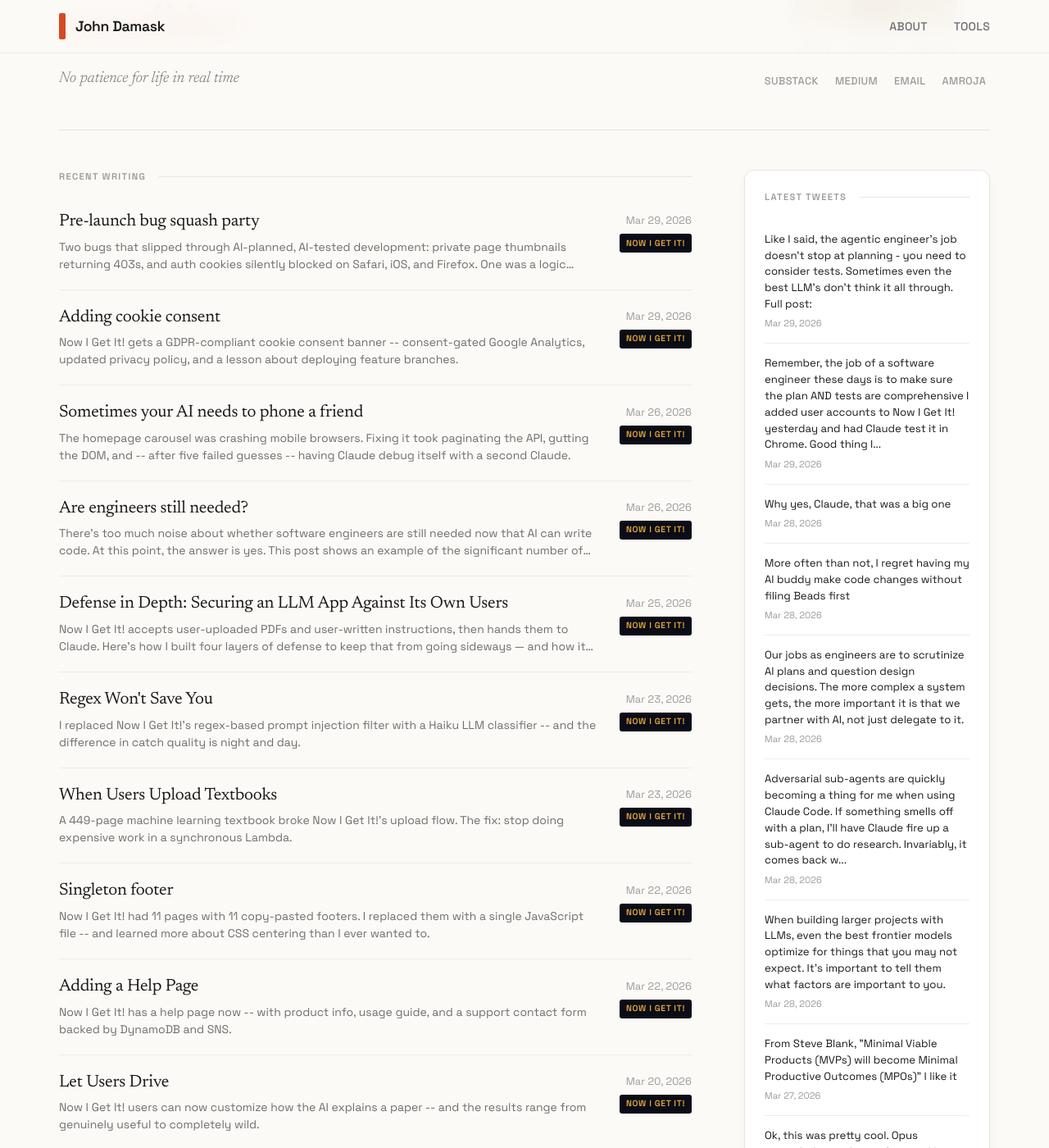
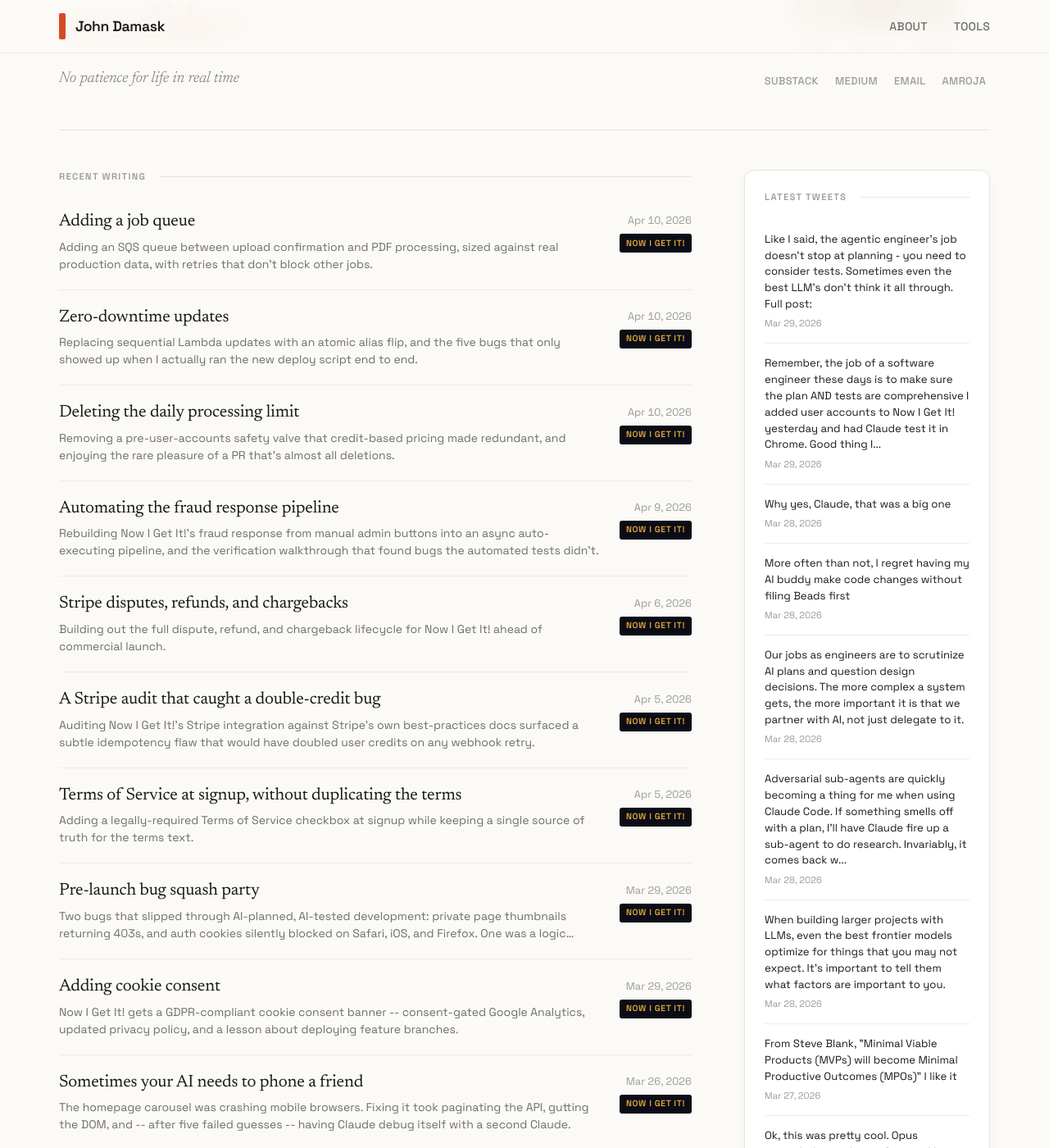
Before and after one commit to jbdamask/jbdamask.github.io, a Jekyll site: the page built from index.html, in a window 1280 px wide and 1400 px high, scrolled down 336 px. Shown: the whole window at 82% size. Built offline with Jekyll 4.4.1, drawn with Linux system fonts in a browser that asks for light colours; the list of posts is cut into pages by our own code.

Commit message:
Update Now I Get It posts

```diff
--- a/_data/nowigetit-posts.yml
+++ b/_data/nowigetit-posts.yml
@@ -2,6 +2,58 @@
 # Fetches RSS feed and merges with existing posts
 # This preserves older posts not in the RSS feed
 
+- title: Adding a job queue
+  source: nowigetit
+  url: https://nowigetit.us/blog/adding-a-job-queue.html
+  date: '2026-04-10'
+  excerpt: Adding an SQS queue between upload confirmation and PDF processing, sized
+    against real production data, with retries that don't block other jobs.
+  image: ''
+- title: Zero-downtime updates
+  source: nowigetit
+  url: https://nowigetit.us/blog/zero-downtime-updates.html
+  date: '2026-04-10'
+  excerpt: Replacing sequential Lambda updates with an atomic alias flip, and the
+    five bugs that only showed up when I actually ran the new deploy script end to
+    end.
+  image: ''
+- title: Deleting the daily processing limit
+  source: nowigetit
+  url: https://nowigetit.us/blog/deleting-the-daily-processing-limit.html
+  date: '2026-04-10'
+  excerpt: Removing a pre-user-accounts safety valve that credit-based pricing made
+    redundant, and enjoying the rare pleasure of a PR that's almost all deletions.
+  image: ''
+- title: Automating the fraud response pipeline
+  source: nowigetit
+  url: https://nowigetit.us/blog/automating-the-fraud-response-pipeline.html
+  date: '2026-04-09'
+  excerpt: Rebuilding Now I Get It!'s fraud response from manual admin buttons into
+    an async auto-executing pipeline, and the verification walkthrough that found
+    bugs the automated tests didn't.
+  image: ''
+- title: Stripe disputes, refunds, and chargebacks
+  source: nowigetit
+  url: https://nowigetit.us/blog/stripe-disputes-refunds-and-chargebacks.html
+  date: '2026-04-06'
+  excerpt: Building out the full dispute, refund, and chargeback lifecycle for Now
+    I Get It! ahead of commercial launch.
+  image: ''
+- title: A Stripe audit that caught a double-credit bug
+  source: nowigetit
+  url: https://nowigetit.us/blog/a-stripe-audit-that-caught-a-double-credit-bug.html
+  date: '2026-04-05'
+  excerpt: Auditing Now I Get It!'s Stripe integration against Stripe's own best-practices
+    docs surfaced a subtle idempotency flaw that would have doubled user credits on
+    any webhook retry.
+  image: ''
+- title: Terms of Service at signup, without duplicating the terms
+  source: nowigetit
+  url: https://nowigetit.us/blog/terms-of-service-at-signup-without-duplicating-the.html
+  date: '2026-04-05'
+  excerpt: Adding a legally-required Terms of Service checkbox at signup while keeping
+    a single source of truth for the terms text.
+  image: ''
 - title: Pre-launch bug squash party
   source: nowigetit
   url: https://nowigetit.us/blog/pre-launch-bug-squash-party.html
```
